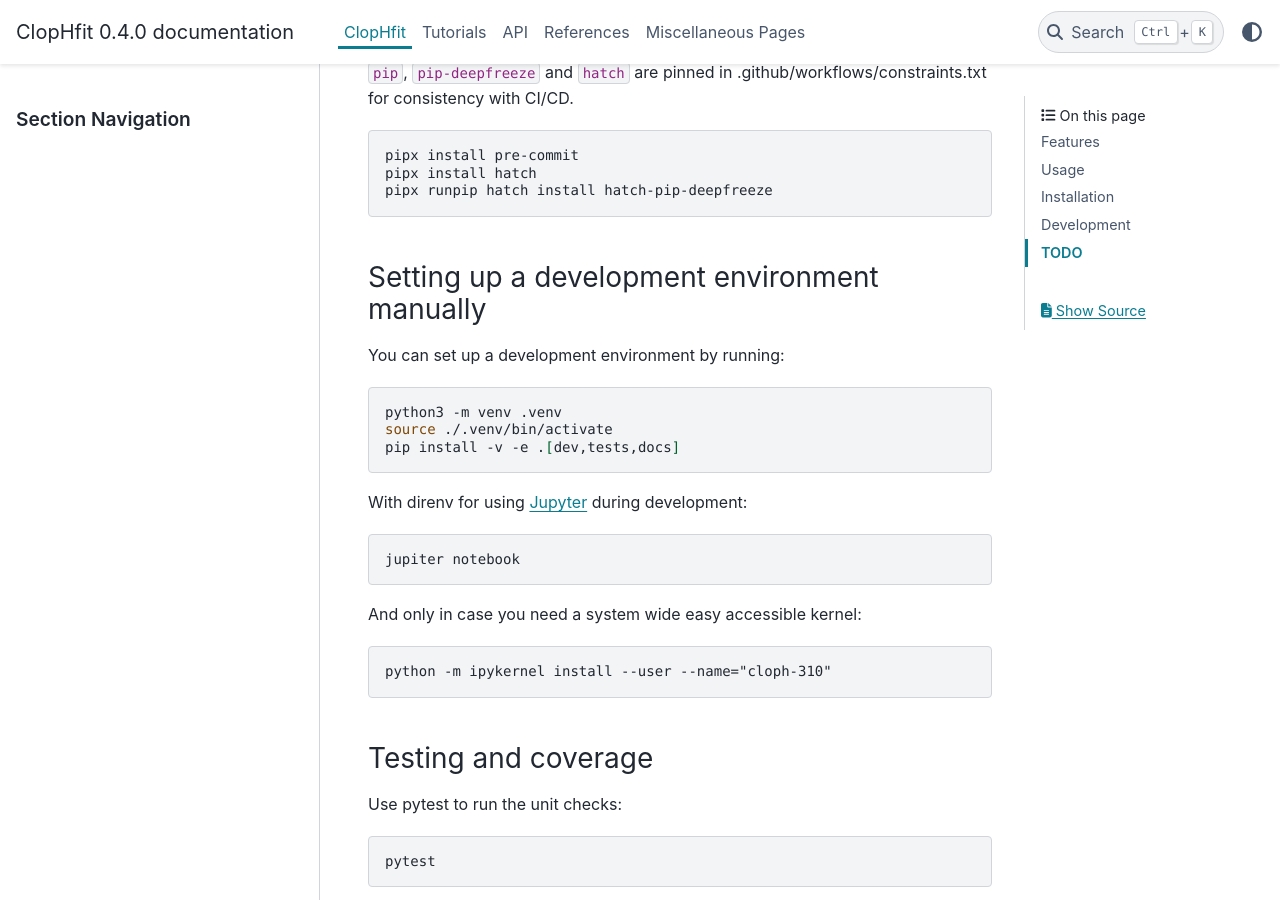
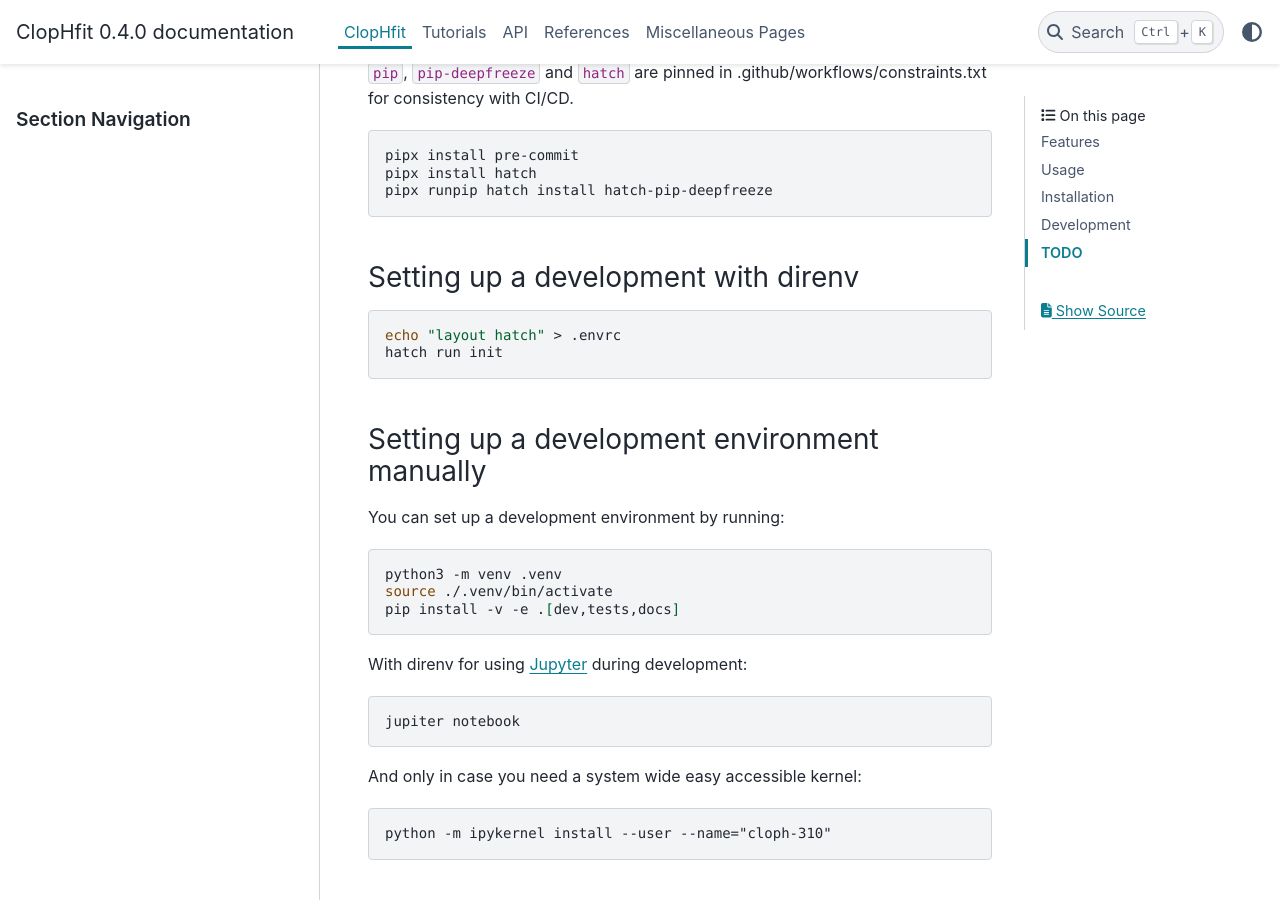
Before and after one commit to darosio/ClopHfit, a Sphinx documentation site: the page built from docs/README.md, in a window 1280 px wide and 900 px high, scrolled down 2180 px. Built offline with Sphinx 7.4.7 and the PyData theme 0.15.4, drawn with Linux system fonts in a browser that asks for light colours; pages that are not in the unit, such as notebooks, are missing from menus.

Commit message:
docs: venv with hatch and pre-commit init instruction

````diff
--- a/docs/README.md
+++ b/docs/README.md
@@ -85,6 +85,13 @@ You need the following requirements:
 pipx install pre-commit
 pipx install hatch
 pipx runpip hatch install hatch-pip-deepfreeze
+```
+
+### Setting up a development with direnv
+
+```bash
+echo "layout hatch" > .envrc
+hatch run init
 ```
 
 ### Setting up a development environment manually
````
